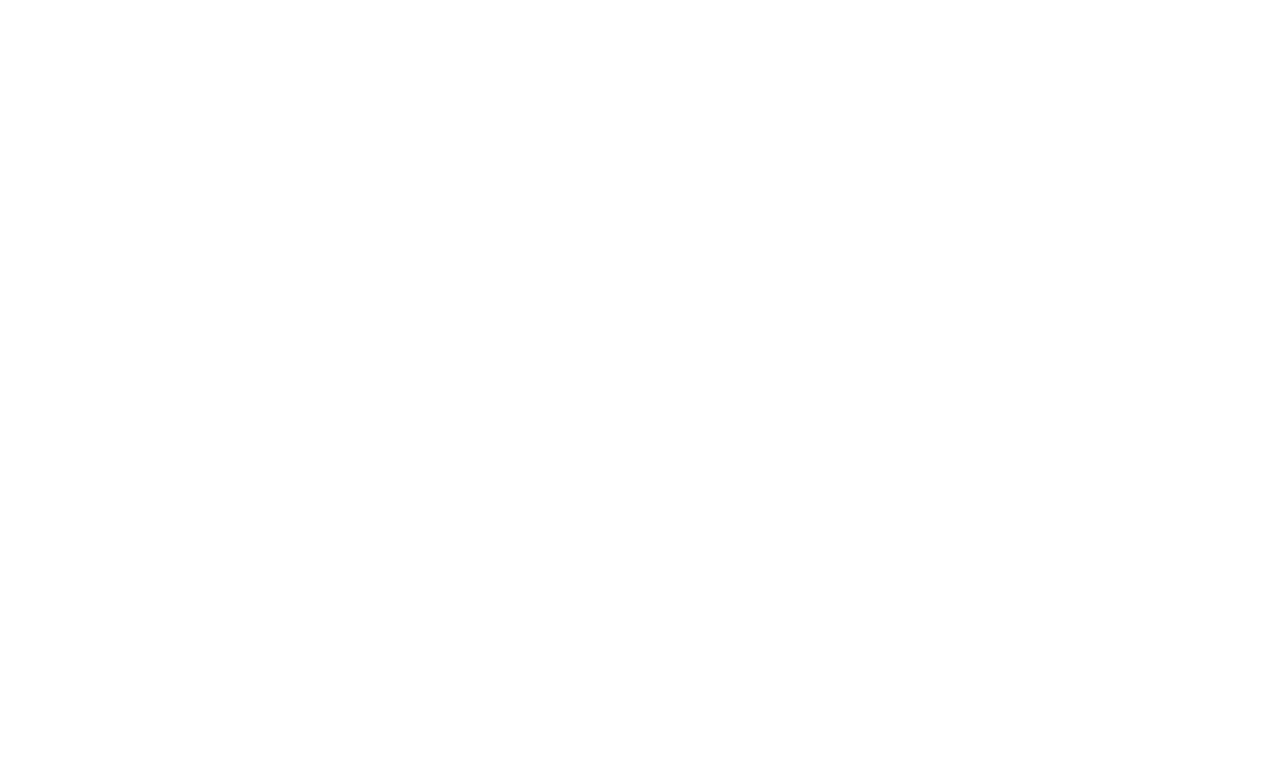
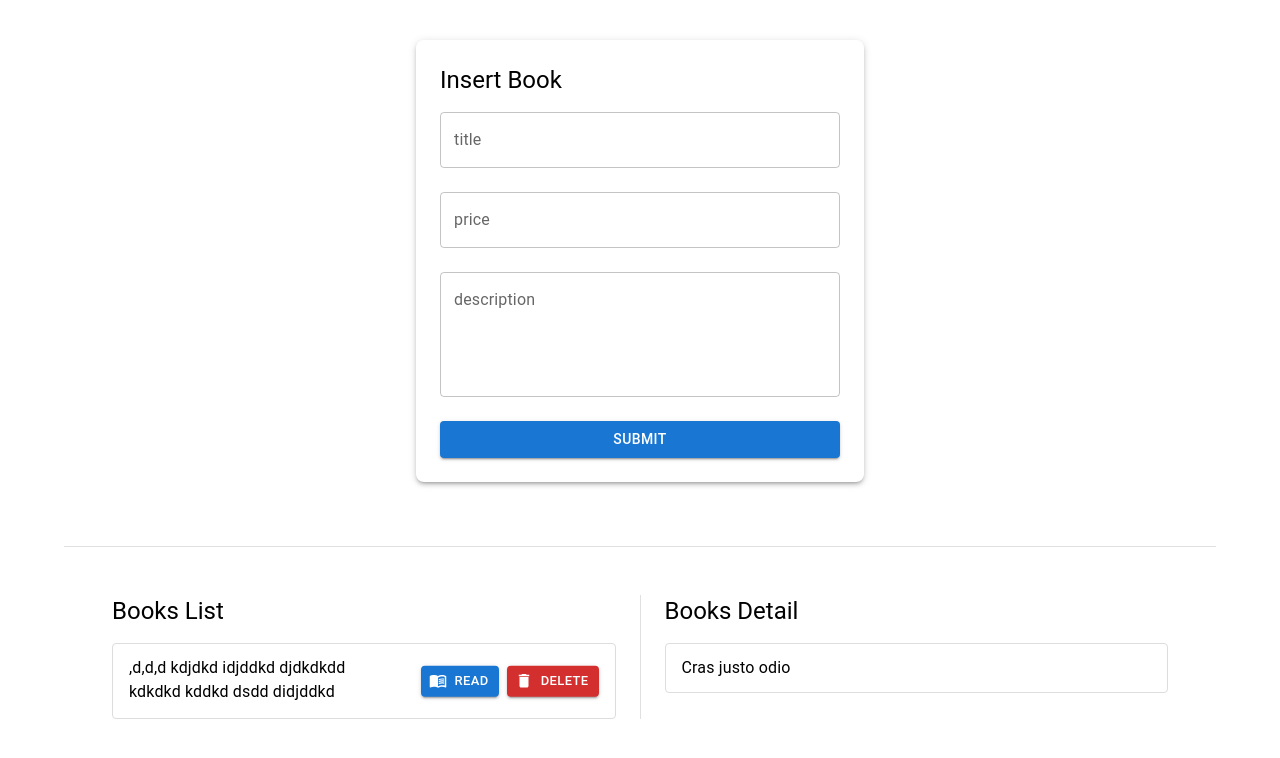
Before and after one commit to bouhlalamohamed/book-store, a React (Vite) app in the folder FrontEnd/: page / in a window 1280 px wide. Shown: the top 758 px of the page. Built offline with nearby package versions, Linux system fonts and the light colour scheme.

Commit message:
update some things

```diff
--- a/FrontEnd/src/App.jsx
+++ b/FrontEnd/src/App.jsx
@@ -1,5 +1,22 @@
+import { Container, Divider } from "@mui/material";
+
+import AddForm from "./components/AddForm";
+import BooksList from "./components/BooksList.jsx";
+import BooksDetail from "./components/BooksDetail";
 function App() {
-  return <div></div>;
+  console.log("eeeeeeeeee");
+
+  return (
+    <Container>
+      <AddForm />
+      <Divider orientation="horizontal" flexItem sx={{ mt: 8 }} />
+      <Container sx={{ display: "flex", justifyContent: "center", mt: 5 }}>
+        <BooksList />
+        <Divider orientation="vertical" variant="middle" flexItem />
+        <BooksDetail />
+      </Container>
+    </Container>
+  );
 }
 
 export default App;
--- a/FrontEnd/src/components/BooksDetail.jsx
+++ b/FrontEnd/src/components/BooksDetail.jsx
@@ -4,11 +4,8 @@
   List,
   ListItem,
   ListItemText,
-  Button,
-  Stack,
 } from "@mui/material";
-import MenuBookIcon from "@mui/icons-material/MenuBook";
-import DeleteIcon from "@mui/icons-material/Delete";
+
 export default function BooksDetail() {
   return (
     <Container
--- a/FrontEnd/src/components/BooksList.jsx
+++ b/FrontEnd/src/components/BooksList.jsx
@@ -1,4 +1,3 @@
-import React from "react";
 import {
   Container,
   Typography,
@@ -7,7 +6,6 @@
   ListItemText,
   Button,
   Stack,
-  Box,
 } from "@mui/material";
 import MenuBookIcon from "@mui/icons-material/MenuBook";
 import DeleteIcon from "@mui/icons-material/Delete";
```
Also changed, not shown: FrontEnd/package.json (+7 -1 lines), 2 other files (tests, documents, lock files or other folders).
